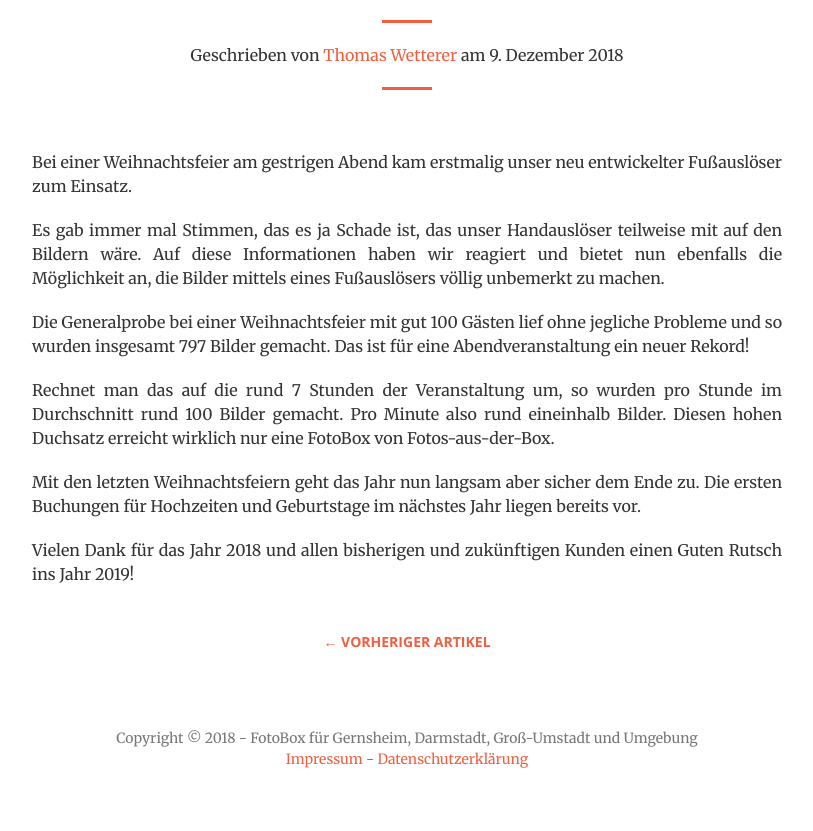
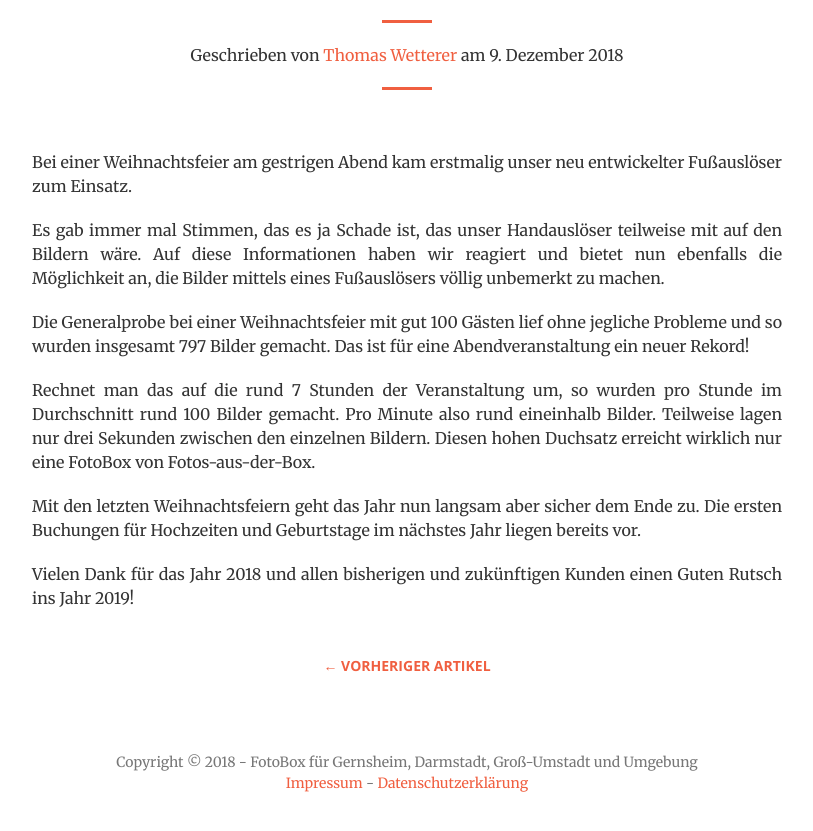
Before and after one commit to wetty/fotoboxo, a Jekyll site: the page built from _posts/2018-12-09-rekord-mit-fussausloeser.md, in a window 1280 px wide and 1099 px high. Shown: the part 240-1071 px from the top of the window, without its empty margins (233-1046 px from the left). Built offline with Jekyll 4.4.1, drawn with Linux system fonts in a browser that asks for light colours.

Commit message:
Verbesserung

```diff
--- a/_posts/2018-12-09-rekord-mit-fussausloeser.md
+++ b/_posts/2018-12-09-rekord-mit-fussausloeser.md
@@ -9,7 +9,7 @@ Es gab immer mal Stimmen, das es ja Schade ist, das unser Handauslöser teilweis
 
 Die Generalprobe bei einer Weihnachtsfeier mit gut 100 Gästen lief ohne jegliche Probleme und so wurden insgesamt 797 Bilder gemacht. Das ist für eine Abendveranstaltung ein neuer Rekord!
 
-Rechnet man das auf die rund 7 Stunden der Veranstaltung um, so wurden pro Stunde im Durchschnitt rund 100 Bilder gemacht. Pro Minute also rund eineinhalb Bilder. Diesen hohen Duchsatz erreicht wirklich nur eine FotoBox von Fotos-aus-der-Box.
+Rechnet man das auf die rund 7 Stunden der Veranstaltung um, so wurden pro Stunde im Durchschnitt rund 100 Bilder gemacht. Pro Minute also rund eineinhalb Bilder. Teilweise lagen nur drei Sekunden zwischen den einzelnen Bildern. Diesen hohen Duchsatz erreicht wirklich nur eine FotoBox von Fotos-aus-der-Box.
 
 Mit den letzten Weihnachtsfeiern geht das Jahr nun langsam aber sicher dem Ende zu. Die ersten Buchungen für Hochzeiten und Geburtstage im nächstes Jahr liegen bereits vor.
 
```
